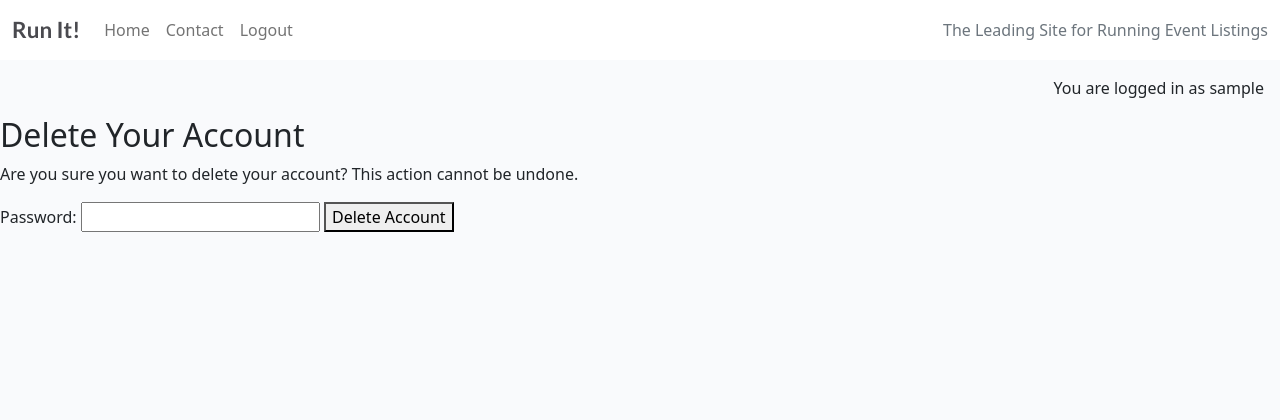
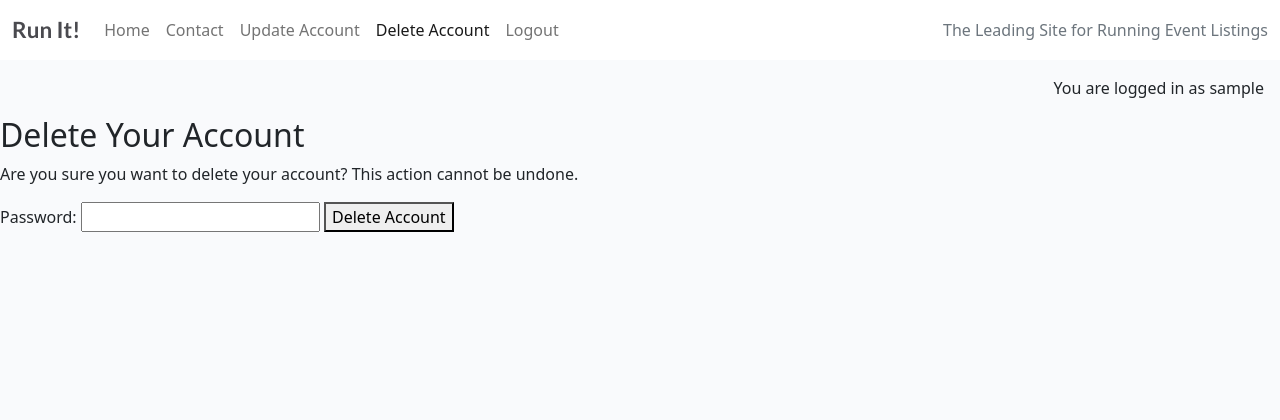
Before and after one commit to jdohertydev/runit, a Django app: page /accounts/delete/ in a window 1280 px wide. Shown: the top 420 px of the page. Run offline with Django 4.2, Linux system fonts and the light colour scheme; the visitor is signed in with stand-in values (Sample User, id 1).

Commit message:
Update navigation with account update and deletion links

```diff
--- a/templates/base.html
+++ b/templates/base.html
@@ -3,6 +3,8 @@
 {% url 'account_login' as login_url %}
 {% url 'account_signup' as signup_url %}
 {% url 'account_logout' as logout_url %}
+{% url 'account_update' as account_update_url %}
+{% url 'account_delete' as account_delete_url %}
 {% url 'contact' as contact_url %}
 
 <!DOCTYPE html>
@@ -51,6 +53,14 @@
                     </li>
                     {% if user.is_authenticated %}
                     <li class="nav-item">
+                        <a class="nav-link {% if request.path == account_update_url %}active{% endif %}" aria-current="page"
+                            href="{% url 'account_update' %}">Update Account</a>
+                    </li>
+                    <li class="nav-item">
+                        <a class="nav-link {% if request.path == account_delete_url %}active{% endif %}" aria-current="page"
+                            href="{% url 'account_delete' %}">Delete Account</a>
+                    </li>
+                    <li class="nav-item">
                         <a class="nav-link {% if request.path == logout_url %}active{% endif %}" aria-current="page"
                             href="{% url 'account_logout' %}">Logout</a>
                     </li>
@@ -64,7 +74,6 @@
                             href="{% url 'account_login' %}">Login</a>
                     </li>
                     {% endif %}
-
                 </ul>
                 <span class="navbar-text text-muted">
                     The Leading Site for Running Event Listings
```
